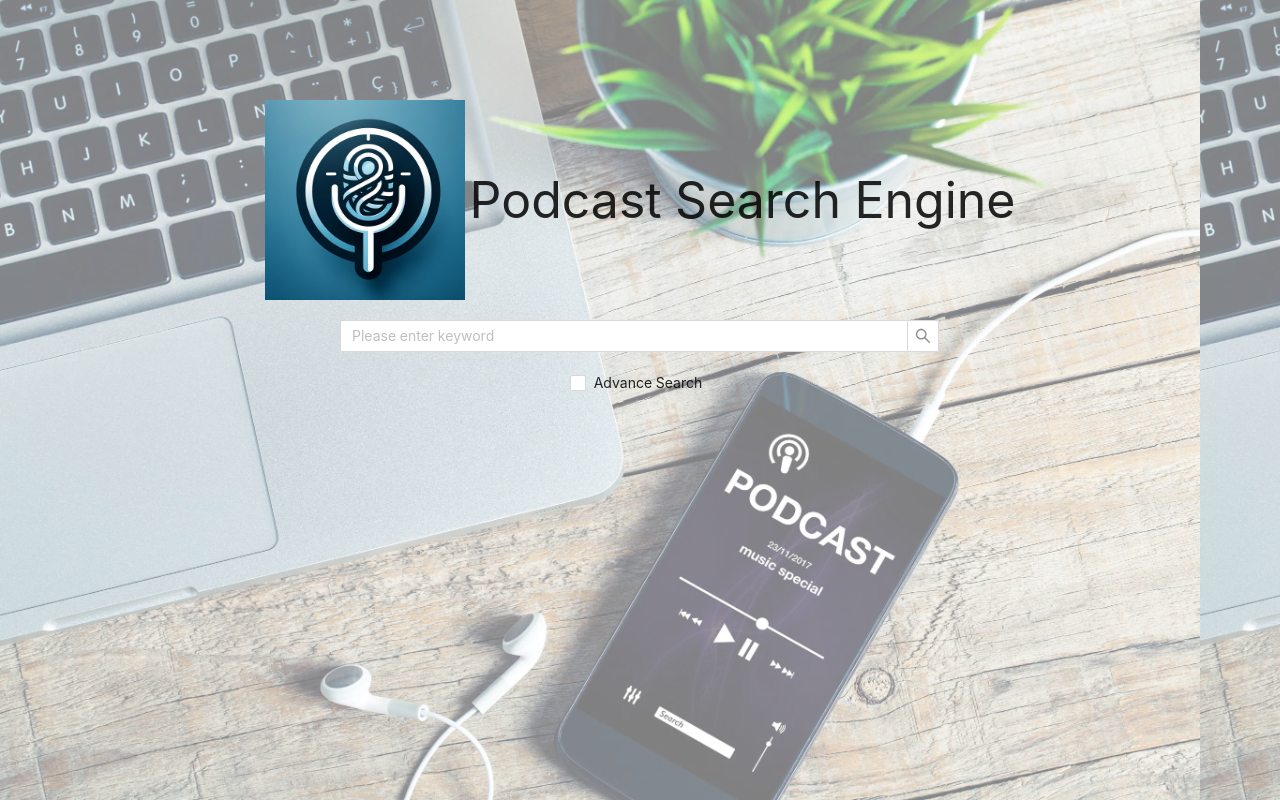
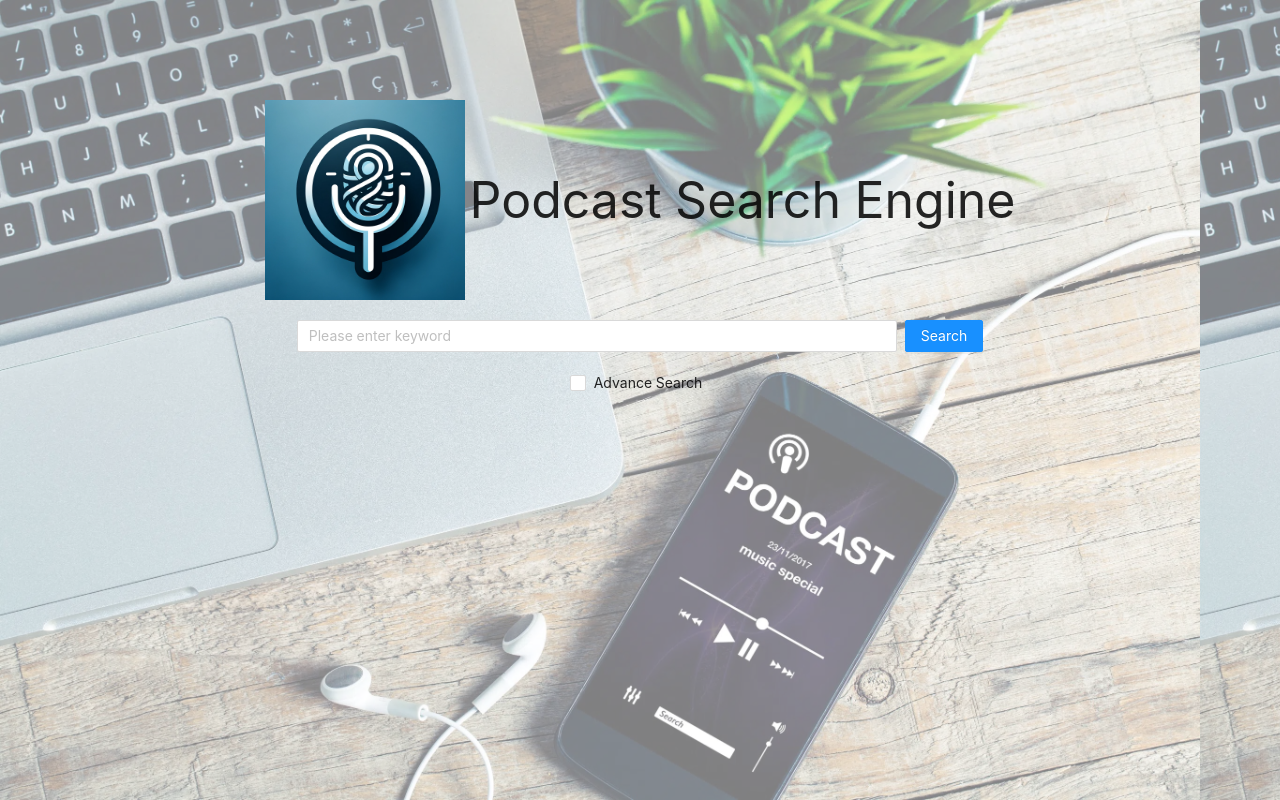
Before and after one commit to GuoyuanLi123/EECS_549_Project, a React (Create React App) app in the folder podcastsearchengine/: page / in a window 1280 px wide. Built offline with nearby package versions, Linux system fonts and the light colour scheme.

Commit message:
adding react router for redirecting

```diff
--- a/podcastsearchengine/src/App.js
+++ b/podcastsearchengine/src/App.js
@@ -1,6 +1,6 @@
 import { Layout } from "antd";
 import "./App.css";
-import HomePageSearchBar from "./component/HomePageSearchBar";
+import HomePageSearchBar from "./components/HomePageSearchBar";
 import Background from "./polskie-podcasty-biznesowe-scaled.jpeg";
 
 const { Content } = Layout;
--- /dev/null
+++ b/podcastsearchengine/src/components/ErrorPage.js
@@ -0,0 +1,16 @@
+import { useRouteError } from "react-router-dom";
+
+export default function ErrorPage() {
+  const error = useRouteError();
+  console.error(error);
+
+  return (
+    <div id="error-page">
+      <h1>Oops!</h1>
+      <p>Sorry, an unexpected error has occurred.</p>
+      <p>
+        <i>{error.statusText || error.message}</i>
+      </p>
+    </div>
+  );
+}
--- a/podcastsearchengine/src/component/HomePageSearchBar.js
+++ b/podcastsearchengine/src/components/HomePageSearchBar.js
@@ -1,5 +1,6 @@
 import { useEffect, useState } from "react";
 import { Button, Checkbox, Form, Input, Space, Row, message } from "antd";
+import { Link } from "react-router-dom";
 import { doSearch } from "../util";
 import logo from "../searchengine.png";
 
@@ -7,6 +8,7 @@ const { Search } = Input;
 
 const HomePageSearchBar = () => {
   const [advanceSearch, setAdvanceSearch] = useState(false);
+  const [searchTerm, setSearchTerm] = useState("");
   const [loading, setLoading] = useState(false);
 
   const onFormFinish = () => {};
@@ -38,12 +40,23 @@ const HomePageSearchBar = () => {
             <div style={{ fontSize: 50 }}>Podcast Search Engine</div>
           </Row>
           <Row justify="center" style={{ marginBottom: 20 }}>
-            <Search
-              style={{ width: 600 }}
-              placeholder="Please enter keyword"
-              onSearch={onNormalSearch}
-              loading={loading}
-            />
+            <Space direction="horizontal">
+              <Input
+                placeholder="Please enter keyword"
+                style={{ width: 600 }}
+                onChange={(e) => setSearchTerm(e.target.value)}
+              />
+              <Link to={`/search/${searchTerm}`}>
+                <Button
+                  type="primary"
+                  onClick={() => {
+                    onNormalSearch(searchTerm);
+                  }}
+                >
+                  Search
+                </Button>
+              </Link>
+            </Space>
           </Row>
           <Row justify="center">
             <Checkbox onChange={onClickAdvanceSearch}>Advance Search</Checkbox>
--- a/podcastsearchengine/src/component/SearchResultsPage.js
+++ b/podcastsearchengine/src/components/SearchResultsPage.js
@@ -1,11 +1,12 @@
 import { useEffect, useState } from "react";
 import { Layout, Typography, Image } from "antd";
-import logo from "./searchengine.png";
+import { Link } from "react-router-dom";
+import logo from "../searchengine.png";
 
 const { Header, Content } = Layout;
 const { Title } = Typography;
 
-const searchResultsPage = () => {
+const SearchResultsPage = () => {
   return (
     <Layout style={{ height: "100vh" }}>
       <Header>
@@ -13,19 +14,19 @@ const searchResultsPage = () => {
           className="header"
           style={{ display: "flex", justifyContent: "space-between" }}
         >
-          <Title
-            level={2}
-            style={{ color: "white", lineHeight: "inherit", marginBottom: 0 }}
-          >
-            <a href="https://www.bilibili.com/" style={{ color: "white" }}>
+          <Link to={"/"}>
+            <Title
+              level={2}
+              style={{ color: "white", lineHeight: "inherit", marginBottom: 0 }}
+            >
               <img
                 style={{ marginRight: 5, marginBottom: 5 }}
                 width={50}
                 src={logo}
               />
               Podcast Search Engine
-            </a>
-          </Title>
+            </Title>
+          </Link>
         </div>
       </Header>
       <Content
@@ -38,3 +39,5 @@ const searchResultsPage = () => {
     </Layout>
   );
 };
+
+export default SearchResultsPage;
--- a/podcastsearchengine/src/index.js
+++ b/podcastsearchengine/src/index.js
@@ -1,13 +1,28 @@
-import React from 'react';
-import ReactDOM from 'react-dom/client';
-import './index.css';
-import App from './App';
-import reportWebVitals from './reportWebVitals';
+import React from "react";
+import ReactDOM from "react-dom/client";
+import "./index.css";
+import App from "./App";
+import ErrorPage from "./components/ErrorPage";
+import SearchResultsPage from "./components/SearchResultsPage";
+import reportWebVitals from "./reportWebVitals";
+import { createBrowserRouter, RouterProvider } from "react-router-dom";
 
-const root = ReactDOM.createRoot(document.getElementById('root'));
+const router = createBrowserRouter([
+  {
+    path: "/",
+    element: <App />,
+    errorElement: <ErrorPage />,
+  },
+  {
+    path: "search/:query",
+    element: <SearchResultsPage />,
+  },
+]);
+
+const root = ReactDOM.createRoot(document.getElementById("root"));
 root.render(
   <React.StrictMode>
-    <App />
+    <RouterProvider router={router} />
   </React.StrictMode>
 );
 
```
Also changed, not shown: 1 other file (tests, documents, lock files or other folders).
